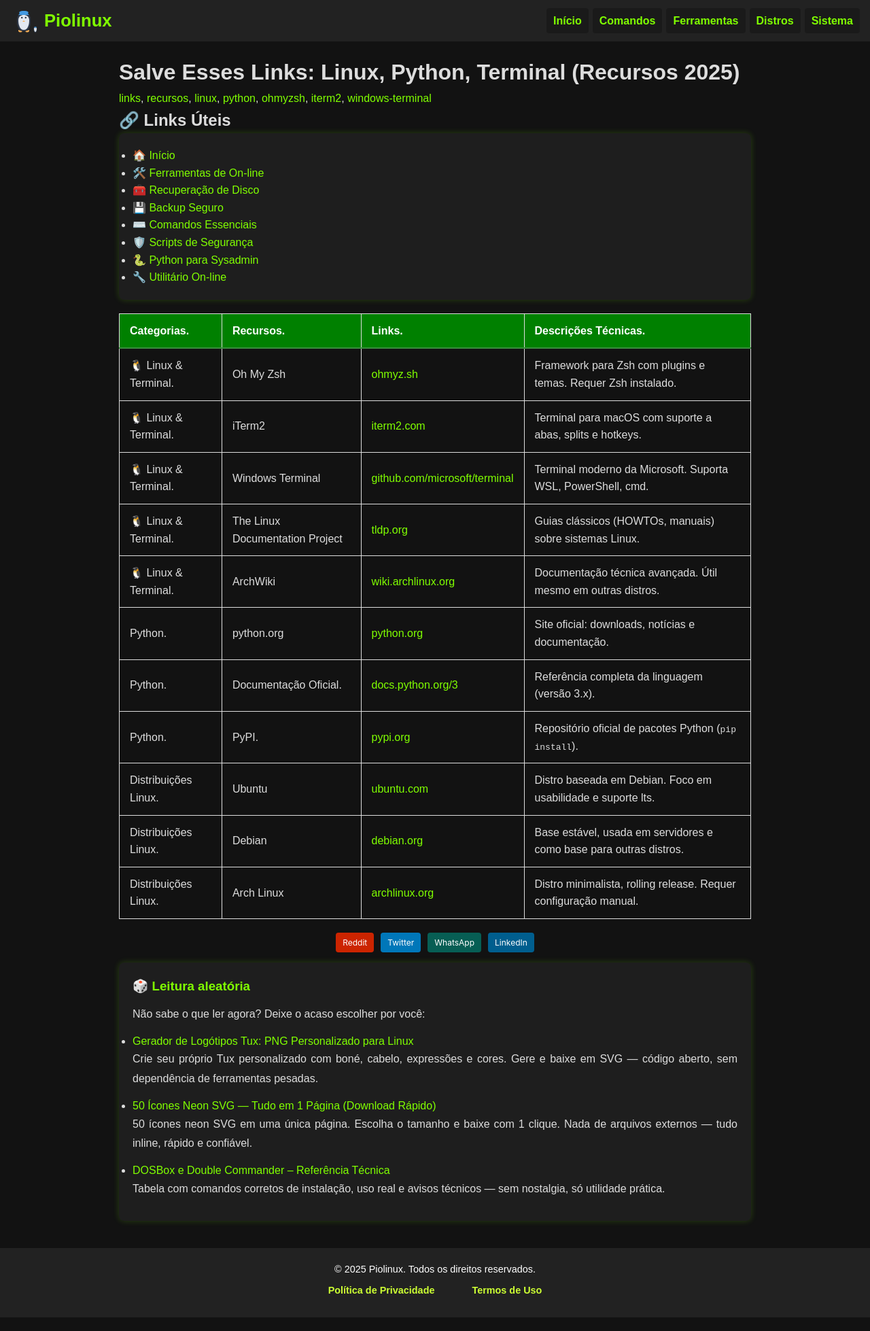
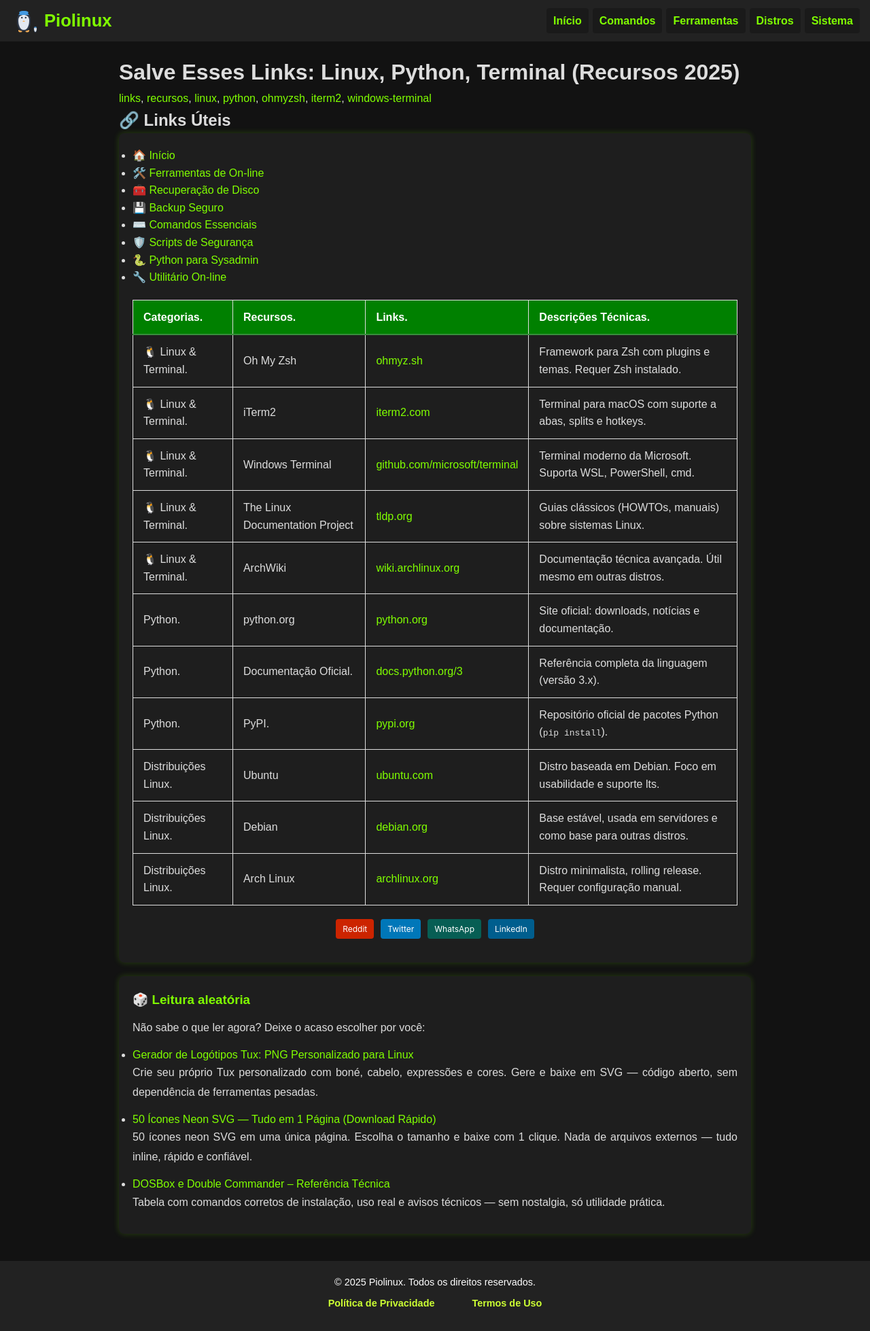
Before and after one commit to Piolinux/piolinux-site, a Jekyll site: the page built from _pages/_iniciantes/links-uteis-para-linux-python-e-terminal-2025.md, in a window 1280 px wide. Shown: the whole page at 68% size. Built offline with Jekyll 4.4.1, drawn with Linux system fonts in a browser that asks for light colours.

Commit message:
Update links-uteis-para-linux-python-e-terminal-2025.md

```diff
--- a/_pages/_iniciantes/links-uteis-para-linux-python-e-terminal-2025.md
+++ b/_pages/_iniciantes/links-uteis-para-linux-python-e-terminal-2025.md
@@ -31,7 +31,7 @@ permalink: /links-uteis-linux-python/
 
   </ul>
 
-</section>
+
 
 
 
@@ -125,3 +125,5 @@ permalink: /links-uteis-linux-python/
 <div id="share" style="text-align:center;margin:15px 0">
   <!-- Espaço para botões de compartilhamento -->
 </div>
+
+</section>
```
